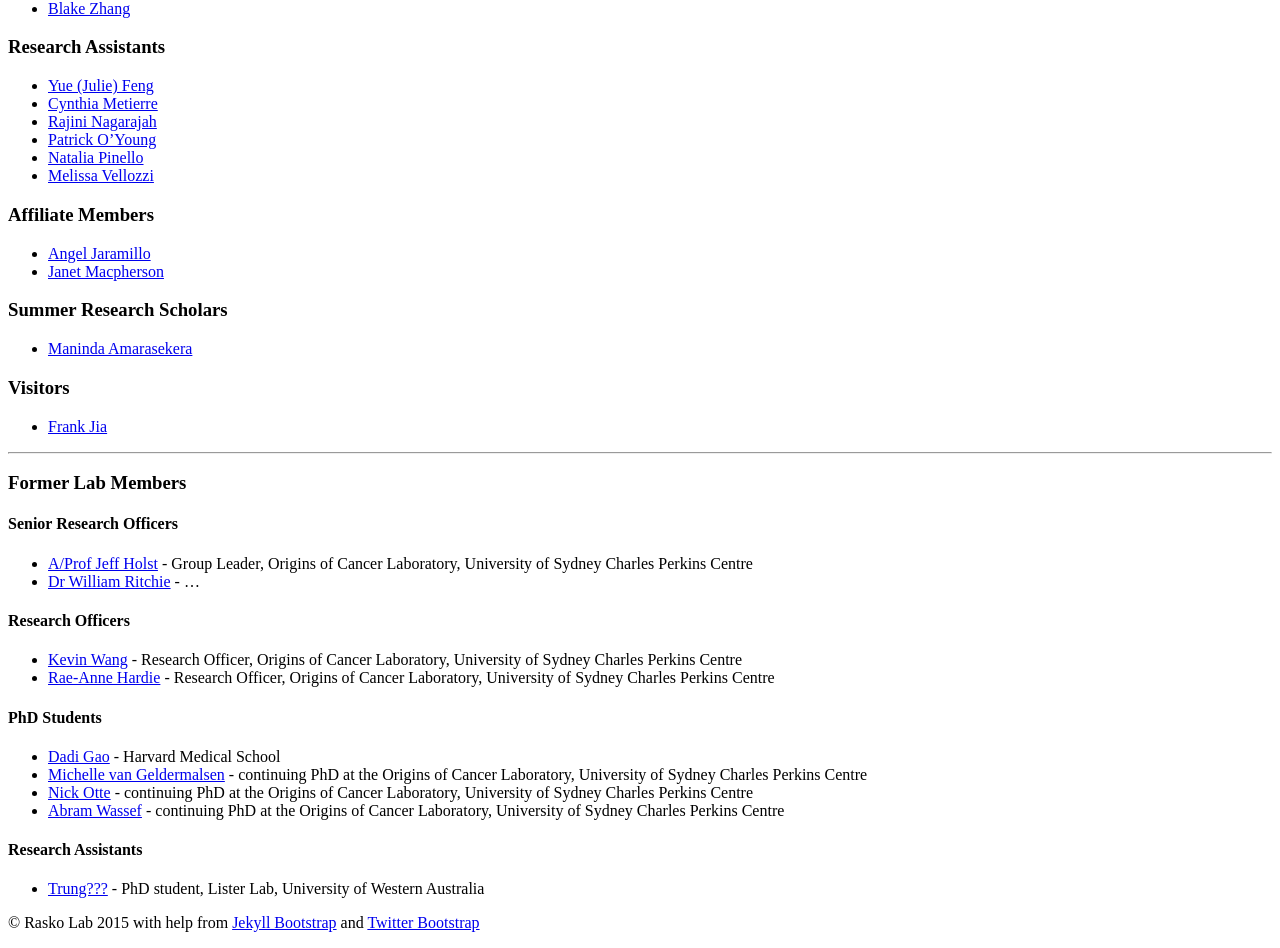
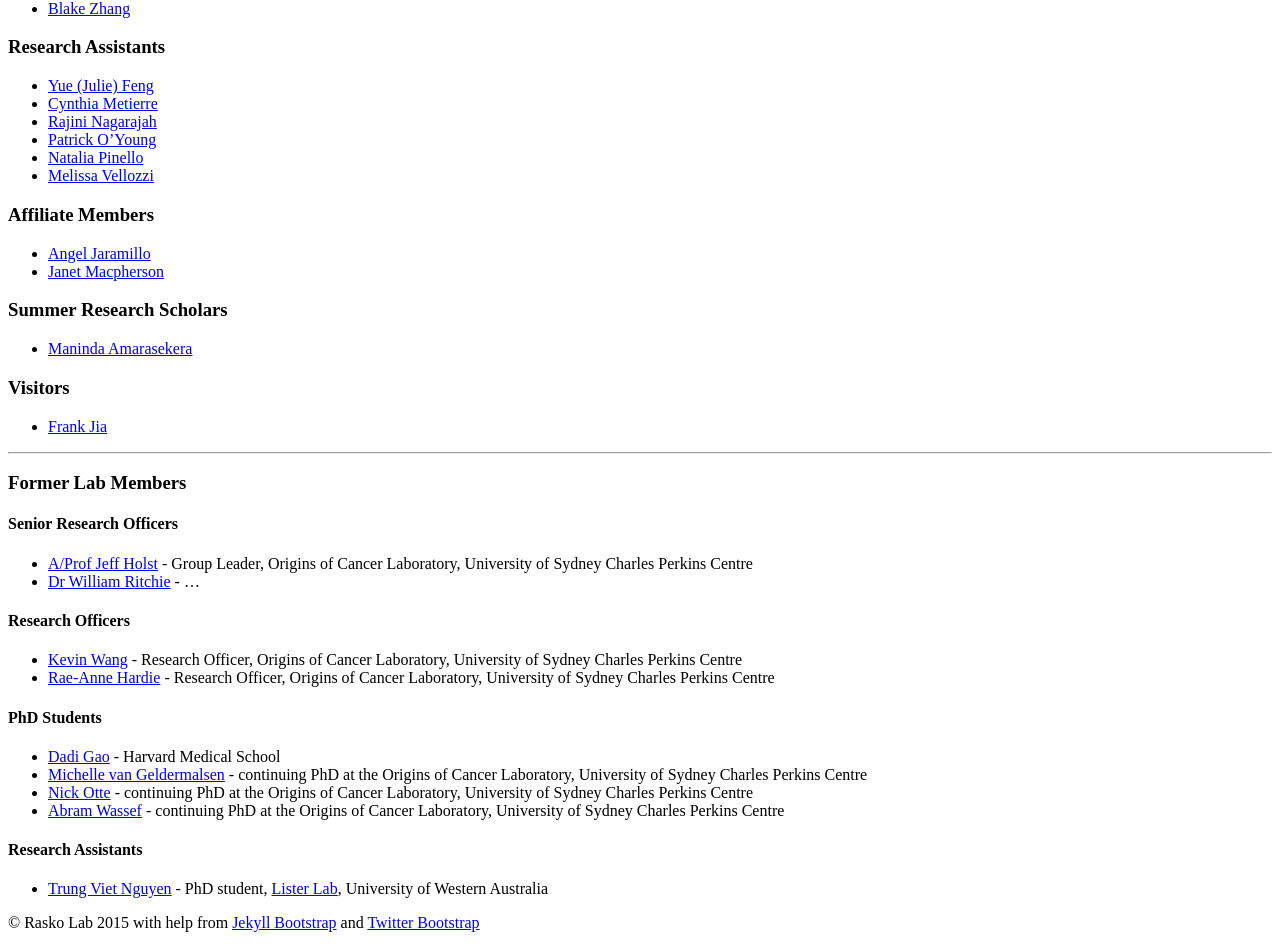
Before and after one commit to gardiners/raskolab.github.io, a Jekyll site: the page built from people.md, in a window 1280 px wide. Shown: the part 942-1890 px from the top of the page. Built offline with Jekyll 4.4.1, drawn with Linux system fonts in a browser that asks for light colours.

Commit message:
Started adding people

```diff
--- a/people.md
+++ b/people.md
@@ -73,4 +73,4 @@ group: navigation
 - [Abram Wassef](./profiles/abram) - continuing PhD at the Origins of Cancer Laboratory, University of Sydney Charles Perkins Centre
 
 #### Research Assistants
-- [Trung???](./profiles/trung) - PhD student, Lister Lab, University of Western Australia
+- [Trung Viet Nguyen](./profiles/trung) - PhD student, [Lister Lab](http://listerlab.org/), University of Western Australia
```
Also changed, not shown: profiles/darya.md (added, +9 -0 lines), images/placeholder.jpg (added).
